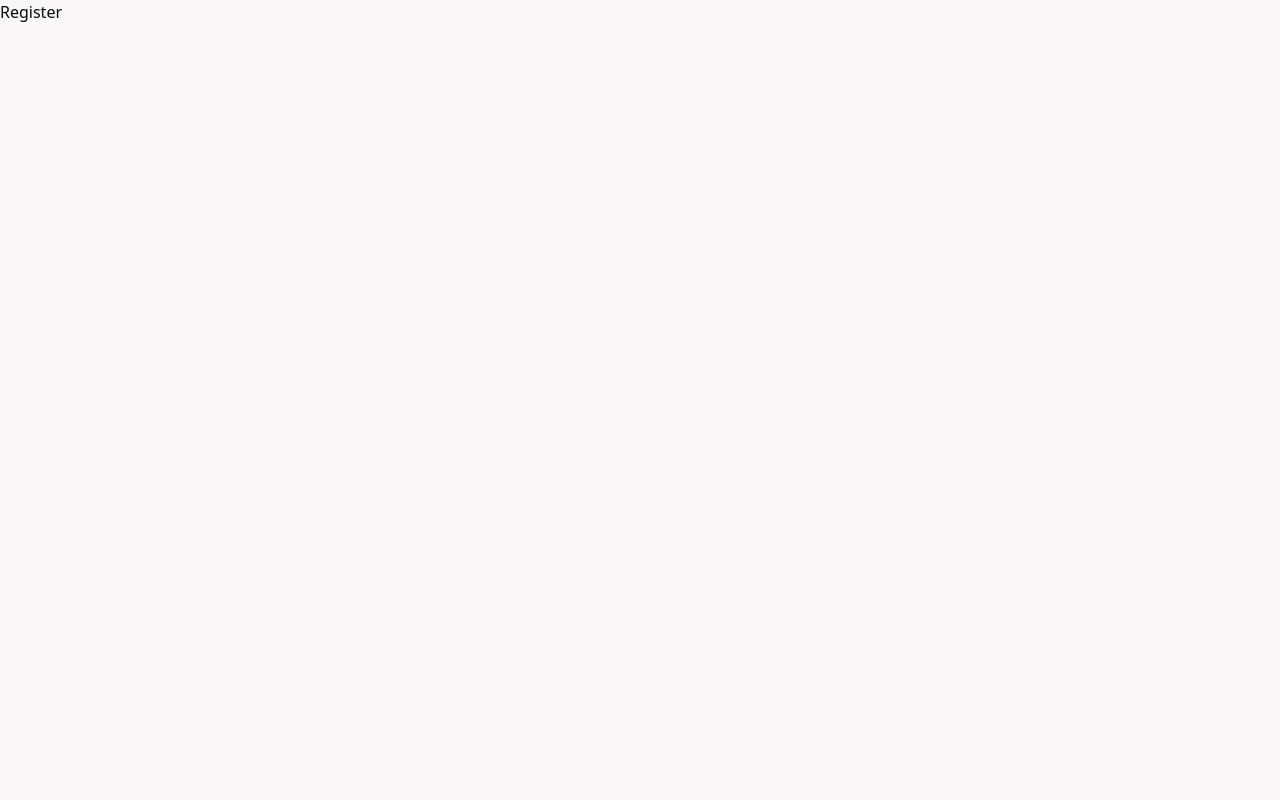
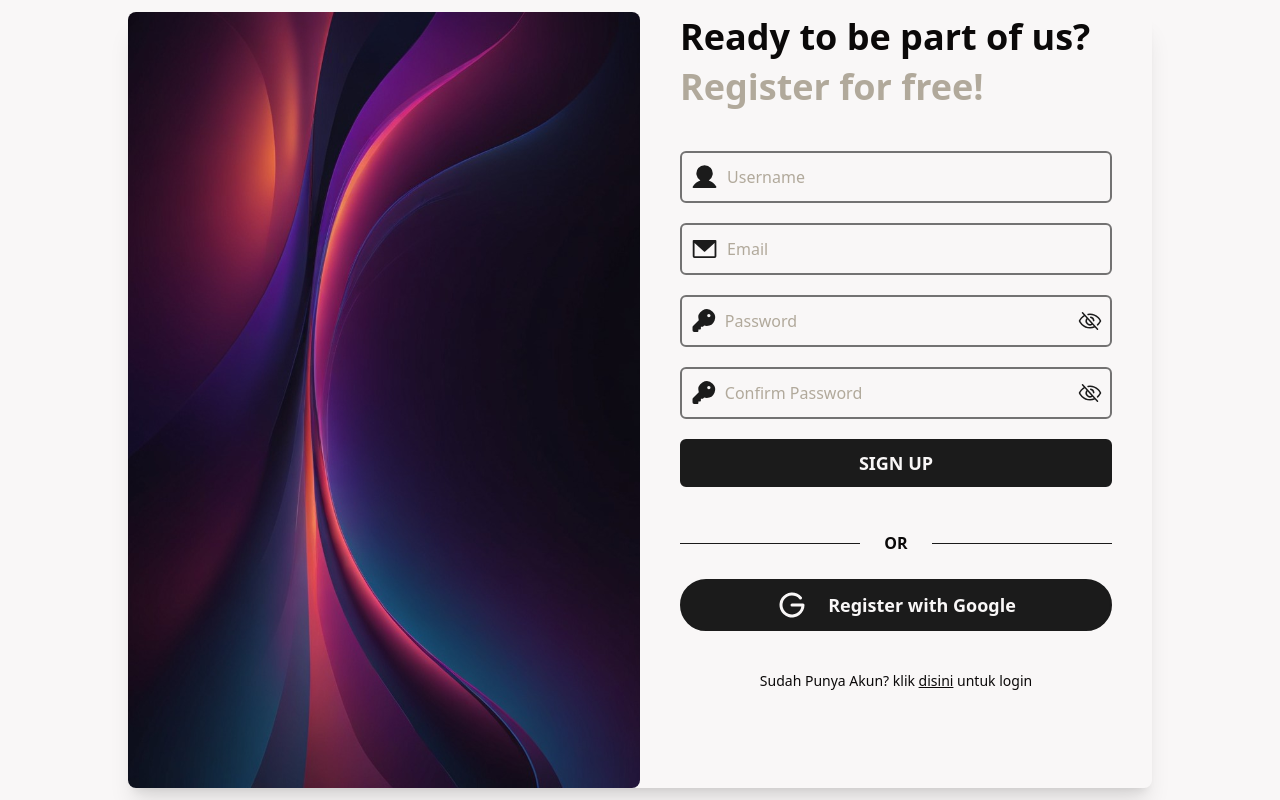
Before and after one commit to RamzGxz/dinamikadigitalprinting, a Next.js app: page /auth/register in a window 1280 px wide. Built offline with nearby package versions, Linux system fonts and the light colour scheme.

Commit message:
add login page and register page

```diff
--- a/src/components/layouts/Navbar/index.tsx
+++ b/src/components/layouts/Navbar/index.tsx
@@ -76,7 +76,7 @@ const Navbar = () => {
               <Link href={'/auth/login'}>
                 <button className="px-3 py-1 rounded-md bg-primary text-background font-medium hover:bg-background hover:text-textColor transition-all duration-300 border border-primary">Login</button>
               </Link>
-              <Link href={'/auth/signup'}>
+              <Link href={'/auth/register'}>
                 <button className="px-3 py-1 rounded-md bg-background text-primary font-medium border-primary border hover:bg-primary hover:text-background transition-all duration-300">Sign up</button>
               </Link>
             </div>
--- a/src/components/sections/service/index.tsx
+++ b/src/components/sections/service/index.tsx
@@ -9,7 +9,7 @@ const ServiceSection = () => {
         <p className=" font-semibold capitalize text-center">Jasa Dinamika Digital Printing yang kami tawarkan</p>
       </div>
       <div className="w-full grid lg:grid-cols-3 md:grid-cols-2 grid-cols-1 gap-5">
-        <ServiceCard icon={<Scroll color="#1b1b1b" size={52} weight="fill" />} description="Layanan Fotocopy kami menyediakan solusi fotocopy cepat dan berkualitas untuk dokumen hitam putih dan berwarna. Kami menyediakan berbagai ukuran kertas seperti (A4, F4, A3, B5) dan layanan jilid untuk memenuhi kebutuhan Anda" title="Photocopy" />
+        <ServiceCard icon={<Scroll color="#1b1b1b" size={52} weight="fill" />} description="Layanan Fotocopy kami menyediakan solusi fotocopy cepat dan berkualitas untuk dokumen hitam putih dan berwarna. Kami menyediakan berbagai ukuran kertas seperti (A4, F4, A3, B5) dan layanan jilid untuk memenuhi kebutuhan Anda dan saudara" title="Photocopy" />
         <ServiceCard icon={<Printer color="#1b1b1b" size={52} weight="fill" />} description="Layanan Printing Services kami memungkinkan Anda untuk mencetak banner, poster, flyer, spanduk, dan materi promosi lainnya dengan kualitas tinggi. Kami juga menyediakan layanan cetak foto dengan berbagai ukuran dan finishing. Kualitas terbaik" title="Printing Services" />
         <ServiceCard icon={<Basket color="#1b1b1b" size={52} weight="fill" />} description="Dinamika Mart bukan hanya toko kebutuhan rumah tangga biasa, melainkan solusi serbaguna untuk memenuhi berbagai kebutuhan Anda di Banyuwangi. Kami menawarkan beragam produk dan layanan dengan kualitas terbaik dan harga yang terjangkau" title="Dinamika Mart" />
         <ServiceCard icon={<Code color="#1b1b1b" size={52} weight="fill" />} description=" Kami membantu Anda membangun website profesional dan responsif yang sesuai dengan kebutuhan Anda. Tim desainer dan developer kami yang berpengalaman akan menciptakan website yang menarik, mudah digunakan, dan optimal untuk mesin pencari" title="Web Development" />
--- a/src/middleware.ts
+++ b/src/middleware.ts
@@ -2,8 +2,7 @@ import { NextResponse } from "next/server";
 import type { NextRequest } from "next/server";
 
 export default function middleware(req: NextRequest) {
-  const isLogin = true
-
+  const isLogin = false
   if (isLogin) {
     return NextResponse.next()
   } else {
--- a/src/pages/about/index.tsx
+++ /dev/null
@@ -1,8 +0,0 @@
-const Pages = () =>{
-  return(
-    <h1>About Pages</h1>
-  )
-}
-
-
-export default Pages
--- a/src/pages/auth/login/index.tsx
+++ b/src/pages/auth/login/index.tsx
@@ -1,4 +1,4 @@
-import { EnvelopeSimple, Eye, EyeSlash, Key } from "@phosphor-icons/react"
+import { EnvelopeSimple, Eye, EyeSlash, GoogleLogo, Key } from "@phosphor-icons/react"
 import Head from "next/head"
 import Image from "next/image"
 import Link from "next/link"
@@ -6,16 +6,19 @@ import { useState } from "react"
 
 const Login = () => {
   const [passView, setPassView] = useState(false)
+  const [hoverLogo, setHoverLogo] = useState(false)
+
   return (
     <>
       <Head>
-        <title>Dinamika auth service</title>
+        <title>Dinamika auth service - login</title>
       </Head>
       <main className="w-full bg-background text-textColor flex justify-center items-center h-screen">
         <div className="w-full max-w-screen-lg mx-auto lg:shadow-xl rounded-lg flex justify-between items-start">
           <div className="lg:w-1/2 w-full flex items-center justify-between flex-col gap-10 lg:p-16 p-10 lg:ms-10">
+            <div className=""></div>
             <div className="flex w-full flex-col gap-2">
-              <h1 className="text-5xl w-full text-center font-black leading-snug">Welcome <span className="text-accent">Back Folks</span></h1>
+              <h1 className="text-5xl w-full text-start leading-snug">Hello, <span className="text-accent font-black">Welcome</span></h1>
               <p className="text-center">Silahkan login menggunakan account anda</p>
             </div>
             <form className="w-full flex-col flex gap-5 items-center" onSubmit={(e) => e.preventDefault()}>
@@ -43,7 +46,23 @@ const Login = () => {
                 <Link href={'/auth/forgot'} className="text-sm hover:underline">Lupa Password?</Link>
               </div>
             </form>
-            <div className="flex w-full"></div>
+            <div className="flex flex-col gap-5 items-center w-full">
+              <div className="flex w-full justify-between gap-5 items-center">
+                <div className="bg-primary w-full h-[1px]"></div>
+                <p className="font-semibold p-1">OR</p>
+                <div className="bg-primary w-full h-[1px]"></div>
+              </div>
+
+              <button className="p-2 w-full border-2 bg-primary text-background hover:bg-background hover:text-textColor border-primary rounded-full flex justify-center items-center gap-5 transition-all duration-300" onMouseOver={() => setHoverLogo(true)} onMouseOut={() => setHoverLogo(false)}>
+                <GoogleLogo weight="bold" size={32} color={hoverLogo ? '#1b1b1b' : "#f9f7f7"} />
+                <p className="font-semibold text-lg">Continue with Google</p>
+              </button>
+            </div>
+
+            <div className="flex justify-center items-center w-full text-sm">
+              Belum Punya Akun? klik&nbsp;<Link href={'/auth/register'} className="underline hover:font-black">disini</Link>&nbsp;untuk melakukan registrasi
+            </div>
+
           </div>
 
           <div className="w-1/2 lg:flex hidden justify-end">
--- a/src/pages/auth/register/index.tsx
+++ b/src/pages/auth/register/index.tsx
@@ -1,7 +1,81 @@
-const Register = () =>{
+import { EnvelopeSimple, Eye, EyeSlash, GoogleLogo, Key, User } from "@phosphor-icons/react"
+import Head from "next/head"
+import Link from "next/link"
+import { useState } from "react"
 
-  return(
-    <div>Register</div>
+const Register = () => {
+  const [passView, setPassView] = useState(false)
+  const [hoverLogo, setHoverLogo] = useState(false)
+
+  return (
+    <>
+      <Head>
+        <title>Dinamika auth service - register</title>
+      </Head>
+      <main className="w-full bg-background text-textColor flex justify-center items-center h-screen">
+        <div className="w-full max-w-screen-lg mx-auto lg:shadow-xl rounded-lg flex justify-between items-start">
+          <div className="w-1/2 lg:flex hidden justify-start bg-[url('/bgregister.jpeg')] bg-primary/25 rounded-lg bg-center bg-cover h-[97vh]"></div>
+
+          <div className="lg:w-1/2 w-full flex items-center justify-center flex-col gap-10 lg:px-10 px-6">
+            <div className="flex w-full flex-col gap-2">
+              <h1 className="text-4xl w-full text-start leading-snug font-bold">Ready to be part of us? <span className="text-accent">Register for free!</span></h1>
+            </div>
+            <form className="w-full flex-col flex gap-5 items-center" onSubmit={(e) => e.preventDefault()}>
+              <div className="w-full p-2 flex items-center gap-2 border-2 border-primary/60 rounded-md">
+                <User size={32} color="#1b1b1b" weight="fill" />
+                <input type="text" className="focus:outline-none bg-transparent w-full placeholder:text-accent" placeholder="Username" />
+              </div>
+              <div className="w-full p-2 flex items-center gap-2 border-2 border-primary/60 rounded-md">
+                <EnvelopeSimple size={32} color="#1b1b1b" weight="fill" />
+                <input type="email" className="focus:outline-none bg-transparent w-full placeholder:text-accent" placeholder="Email" />
+              </div>
+              <div className="w-full p-2 flex items-center gap-2 border-2 border-primary/60 rounded-md">
+                <Key size={32} color="#1b1b1b" weight="fill" />
+                <input type={passView ? "text" : "password"} className="focus:outline-none bg-transparent w-full placeholder:text-accent" placeholder="Password" />
+                <button onClick={() => setPassView(!passView)}>
+                  {passView ? (
+                    <Eye size={24} color="#1b1b1b" />
+                  ) : (
+                    <EyeSlash size={24} color="#1b1b1b" />
+                  )}
+                </button>
+              </div>
+              <div className="w-full p-2 flex items-center gap-2 border-2 border-primary/60 rounded-md">
+                <Key size={32} color="#1b1b1b" weight="fill" />
+                <input type={passView ? "text" : "password"} className="focus:outline-none bg-transparent w-full placeholder:text-accent" placeholder="Confirm Password" />
+                <button onClick={() => setPassView(!passView)}>
+                  {passView ? (
+                    <Eye size={24} color="#1b1b1b" />
+                  ) : (
+                    <EyeSlash size={24} color="#1b1b1b" />
+                  )}
+                </button>
+              </div>
+              <button className="w-full p-2 bg-primary text-background rounded-md text-lg font-bold border-2 border-primary hover:bg-background hover:text-primary transition-all duration-200" type="submit">SIGN UP</button>
+
+            </form>
+            <div className="flex flex-col gap-5 items-center w-full">
+              <div className="flex w-full justify-between gap-5 items-center">
+                <div className="bg-primary w-full h-[1px]"></div>
+                <p className="font-semibold p-1">OR</p>
+                <div className="bg-primary w-full h-[1px]"></div>
+              </div>
+
+              <button className="p-2 w-full border-2 bg-primary text-background hover:bg-background hover:text-textColor border-primary rounded-full flex justify-center items-center gap-5 transition-all duration-300" onMouseOver={() => setHoverLogo(true)} onMouseOut={() => setHoverLogo(false)}>
+                <GoogleLogo weight="bold" size={32} color={hoverLogo ? '#1b1b1b' : "#f9f7f7"} />
+                <p className="font-semibold text-lg">Register with Google</p>
+              </button>
+            </div>
+
+            <div className="flex justify-center items-center w-full text-sm">
+              Sudah Punya Akun? klik&nbsp;<Link href={'/auth/login'} className="underline hover:font-black">disini</Link>&nbsp;untuk login
+            </div>
+          </div>
+
+        </div>
+
+      </main>
+    </>
   )
 }
 
```
Also changed, not shown: public/bgregister.jpeg (added).
